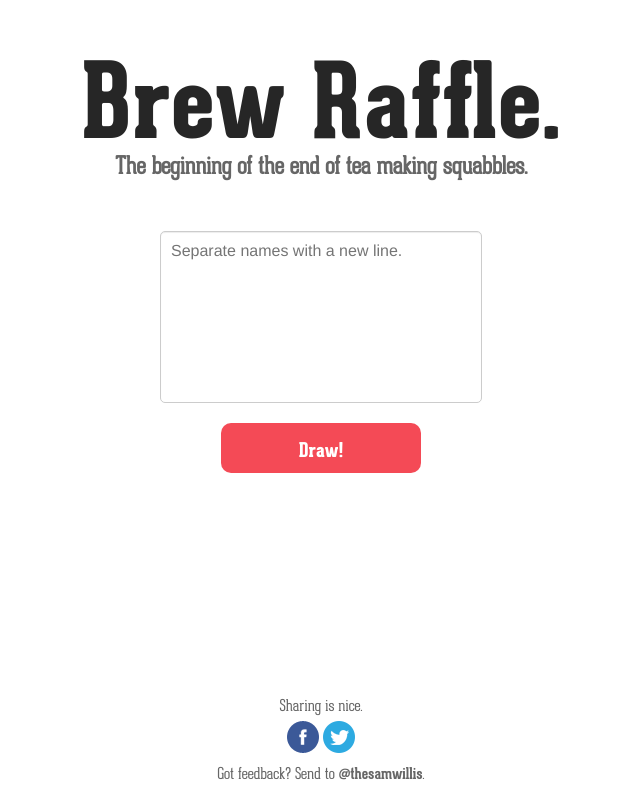
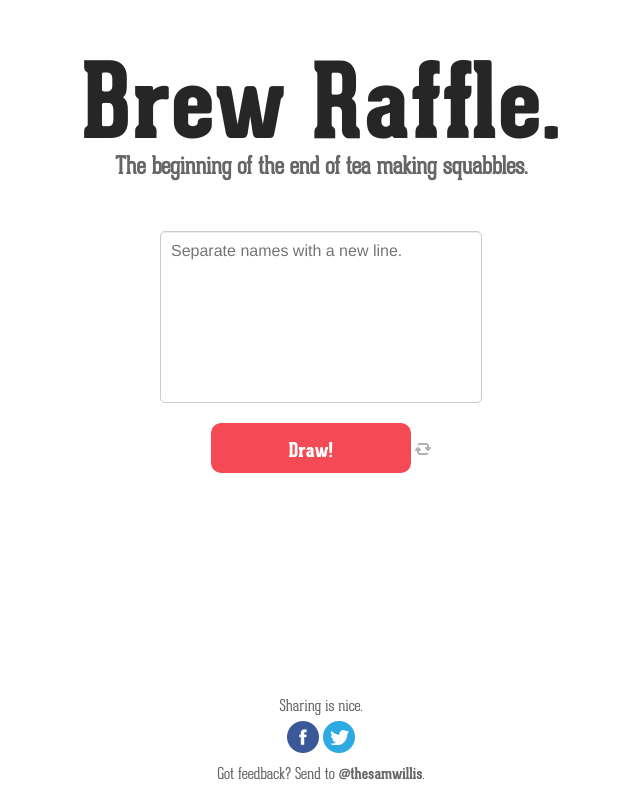
Before and after one commit to swillis/brewraffle, a plain HTML site: page index.html in a window 1280 px wide. Shown: the whole page, without its empty margins (319-959 px from the left). Drawn offline with Linux system fonts and the light colour scheme.

Commit message:
added reset button and transitions

```diff
--- a/index.html
+++ b/index.html
@@ -16,6 +16,7 @@
         <textarea id="brewers" placeholder="Separate names with a new line."></textarea>
         <br>
         <input class="submitbutton" type="submit" value="Draw!">
+        <a class="resetbutton" href="javascript:history.go(0)" alt="Reset"><img src="images/resetbutton.png"></a>
       </form>
       <!--div id="previous_brewers">
       </div-->
@@ -27,8 +28,6 @@
           And the brewer is... <br>
           <span id="the_brewer">
           </span>
-          <br>
-          <a class="resetbutton" href="javascript:history.go(0)">reset</a>
           <h2/>
         </div>
       </div>
--- a/stylesheets/styles.css
+++ b/stylesheets/styles.css
@@ -164,7 +164,7 @@ textarea {
 }
 
 textarea:focus {
-  /*outline: none;*/
+  outline: none;
   -webkit-box-shadow: inset 0 1px 6px rgba(0, 0, 0, 0.2);
 }
 
@@ -234,3 +234,16 @@ textarea:focus {
 .mytwitter {
   margin-top: -10px;
 }
+
+.resetbutton {
+  -webkit-transition: opacity .2s ease-out;
+  -moz-transition: opacity .2s ease-out;
+  -ms-transition: opacity .2s ease-out;
+  -o-transition: opacity .2s ease-out;
+  transition: opacity .2s ease-out;
+  opacity : 0.3 ;
+}
+
+.resetbutton:hover {
+   opacity : 1 ;
+}
```
Also changed, not shown: images/resetbutton.png (added).
